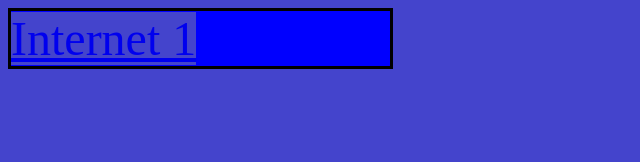
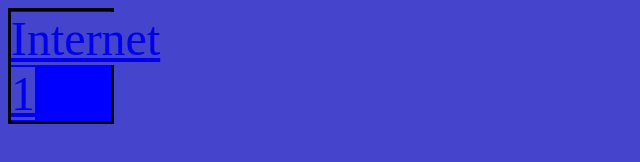
Before and after one commit to markholtcdu/CourseBook, a plain HTML site: page index.html in a window 1280 px wide. Shown: the whole page, without its empty margins (0-640 px from the left). Drawn offline with Linux system fonts and the light colour scheme.

Commit message:
Update myStyle.css

```diff
--- a/myStyle.css
+++ b/myStyle.css
@@ -1,3 +1,3 @@
 *{word-wrap:break-all; background-color:#4444CC}
-div {display: inline-block ;border:solid; background-color:#0000ff; width:30%;font-size:3em}
+div {border:solid; background-color:#0000ff; width:100px;font-size:3em}
 .wrong {color:#ff0000; background-color:#55DD55}
```
